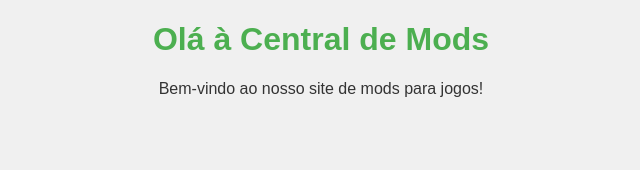
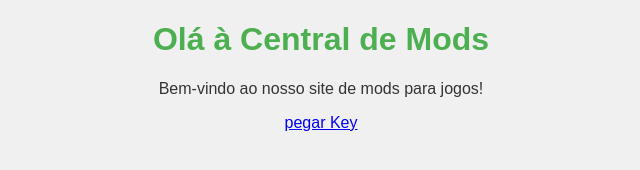
Before and after one commit to AdrainRazini/modelos-site, a website: page public/index.html in a window 1280 px wide. Shown: the full height of the page, 319-959 px from the left. Drawn offline with Linux system fonts and the light colour scheme.

Commit message:
ggggggggggggg

```diff
--- a/public/index.html
+++ b/public/index.html
@@ -20,6 +20,7 @@
 <body>
     <h1>Olá à Central de Mods</h1>
     <p>Bem-vindo ao nosso site de mods para jogos!</p>
+    <a href="key.html">pegar Key</a>
     <script src="index.js"></script>
 </body>
 </html>
```
Also changed, not shown: public/key.html (added).
